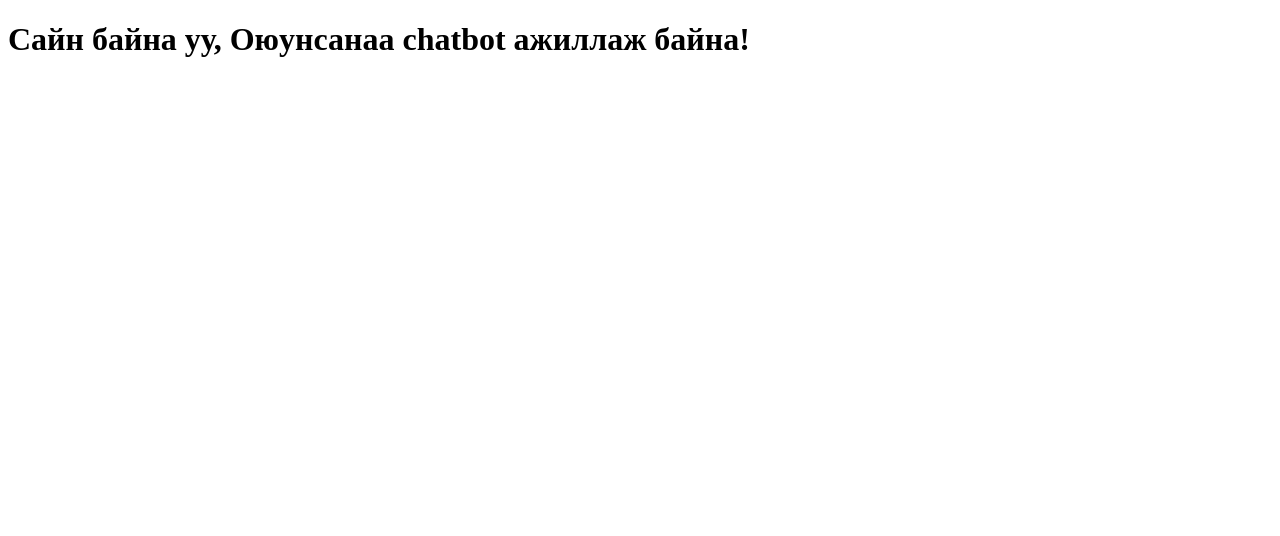
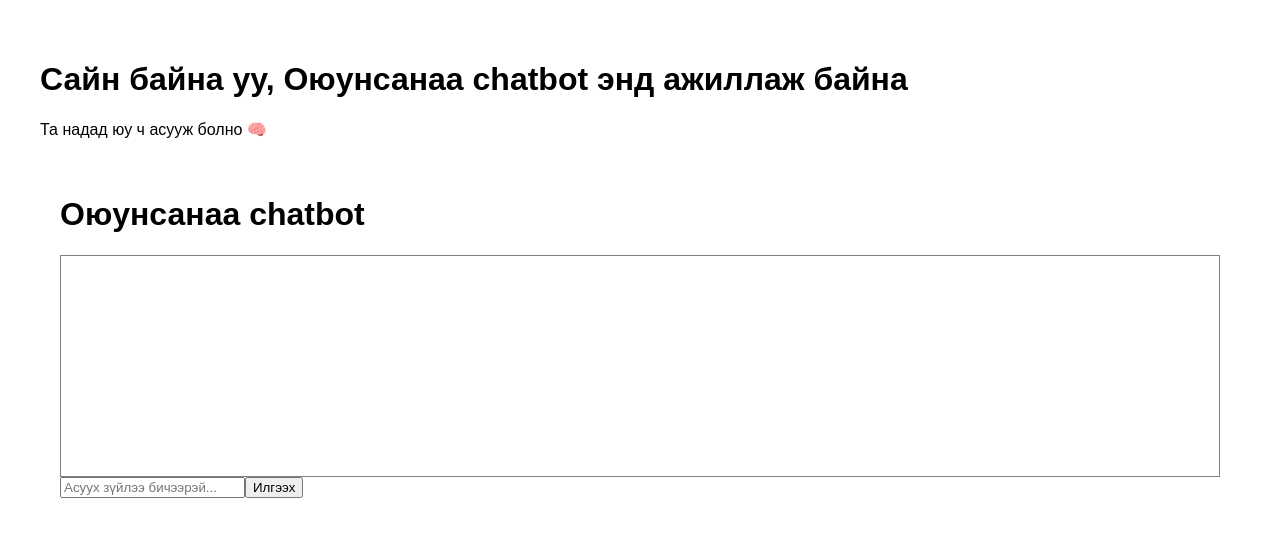
Before and after one commit to oyunsanaaai/Oyunsanaa-love, a Next.js app: page / in a window 1280 px wide. Shown: the top 536 px of the page. Built offline with nearby package versions, Linux system fonts and the light colour scheme.

Commit message:
Update index.js

```diff
--- a/pages/index.js
+++ b/pages/index.js
@@ -1,7 +1,11 @@
+import Chat from './Chat';
+
 export default function Home() {
   return (
-    <div>
-      <h1>Сайн байна уу, Оюунсанаа chatbot ажиллаж байна!</h1>
+    <div style={{ padding: '2rem', fontFamily: 'Arial, sans-serif' }}>
+      <h1>Сайн байна уу, Оюунсанаа chatbot энд ажиллаж байна</h1>
+      <p>Та надад юу ч асууж болно 🧠</p>
+      <Chat />
     </div>
   );
 }
```
